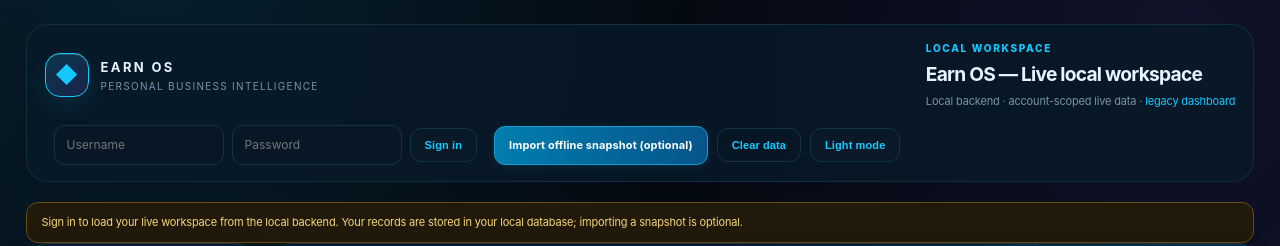
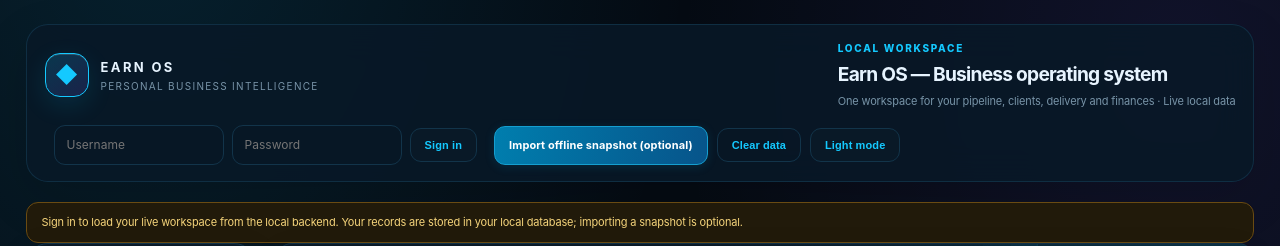
Before and after one commit to ay23-byte/Ai-earn, a plain HTML site: page dashboard/app.html in a window 1280 px wide. Shown: the top 246 px of the page. Drawn offline with Linux system fonts and the light colour scheme.

Commit message:
Polish Earn OS product identity and remove legacy-page escape hatch

```diff
--- a/dashboard/app.html
+++ b/dashboard/app.html
@@ -19,8 +19,8 @@
   </div>
   <div class="title-block">
     <div class="eyebrow">LOCAL WORKSPACE</div>
-    <h1>Earn OS — Live local workspace</h1>
-    <div class="muted">Local backend · account-scoped live data · <a href="connected.html">legacy dashboard</a></div>
+    <h1>Earn OS — Business operating system</h1>
+    <div class="muted">One workspace for your pipeline, clients, delivery and finances · Live local data</div>
   </div>
   <div class="header-actions">
     <span id="signedInAs" class="muted" aria-live="polite"></span>
```
